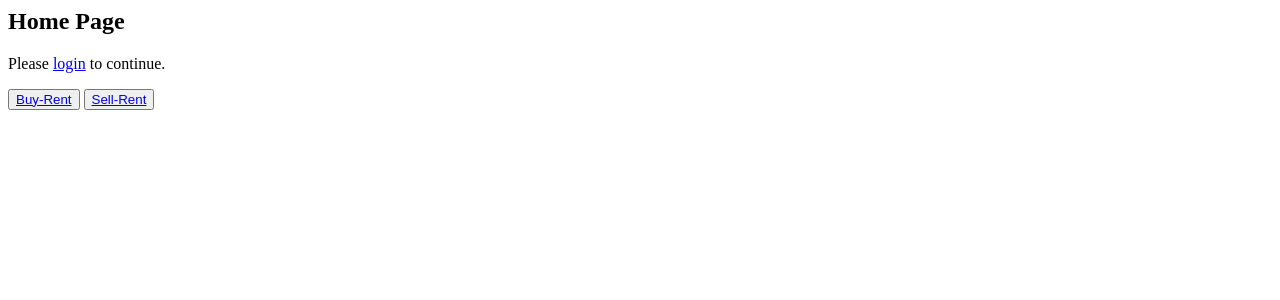
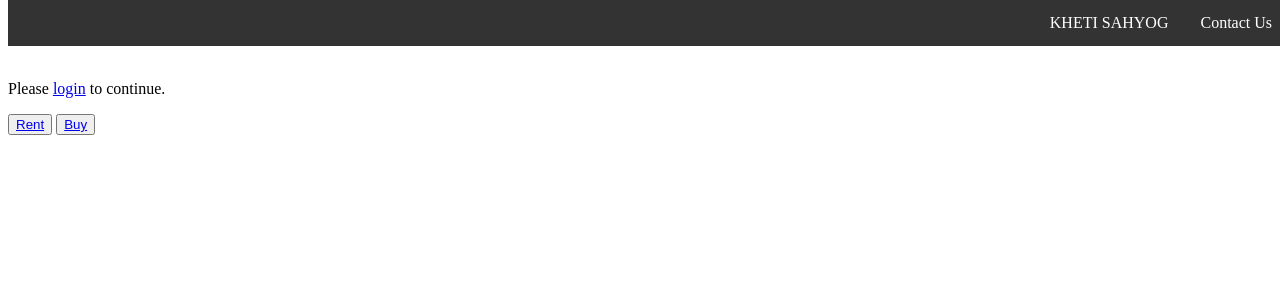
Before and after one commit to Pratyushp1906/kheti-sahyog, a Django app: page / in a window 1280 px wide. Shown: the top 300 px of the page. Run offline with Django 4.2, Linux system fonts and the light colour scheme.

Commit message:
modifications

```diff
--- a/Kheti_sahyog/templates/home.html
+++ b/Kheti_sahyog/templates/home.html
@@ -1,12 +1,65 @@
+<html>
+<head>
+<title>
+  Home Page
+</title>
+</head>
+<style media="screen">
 
+    .navbar {
+			overflow: hidden;
+			background-color: #333;
+			position: fixed;
+			top: 0;
+			width: 100%;
+		}
+
+		.navbar a {
+			float: right;
+			display: block;
+			color: white;
+			text-align: center;
+			padding: 14px 16px;
+			text-decoration: none;
+		}
+
+		.navbar a:hover {
+			background-color: #ddd;
+			color: black;
+		}
+
+		.active {
+			background-color: #4CAF50;
+			color: white;
+		}
+    .navbar a #names{
+      float:left;
+    }
+
+</style>
+<body>
 {% block content %}
-  <h2>Home Page</h2>
+<div class="navbar">
+
+  {% comment %} <a class="active" href="#home">Home</a> {% endcomment %}
+  <a href="#contact">Contact Us</a>
+  <a href="#about" id="names">KHETI SAHYOG</a>
+</div>
+
+<!-- Page content -->
+<div style="margin-top:80px" id="">
+
+</div>
+
   {% if user.is_authenticated %}
     <p>Welcome, {{ user.username }}!</p>
     <a href="{% url 'logout' %}" type = "button" class="btn btn primary">LogOut</a>
   {% else %}
     <p>Please <a href="{% url 'login' %}">login</a> to continue.</p>
   {% endif %}
-  <button><a href="{% url 'buyrent' %}">Buy-Rent</a></button>
-  <button><a href="{% url 'sellrent' %}">Sell-Rent</a></button>
+  <button><a href="{% url 'buyrent' %}">Rent</a></button>
+  <button><a href="{% url 'sellrent' %}">Buy</a></button>
 {% endblock %}
+
+</body>
+</html>
```
Also changed, not shown: Kheti_sahyog/templates/buy.html (+4 -4 lines), Kheti_sahyog/templates/sell.html (+94 -0 lines), Kheti_sahyog/db.sqlite3.
